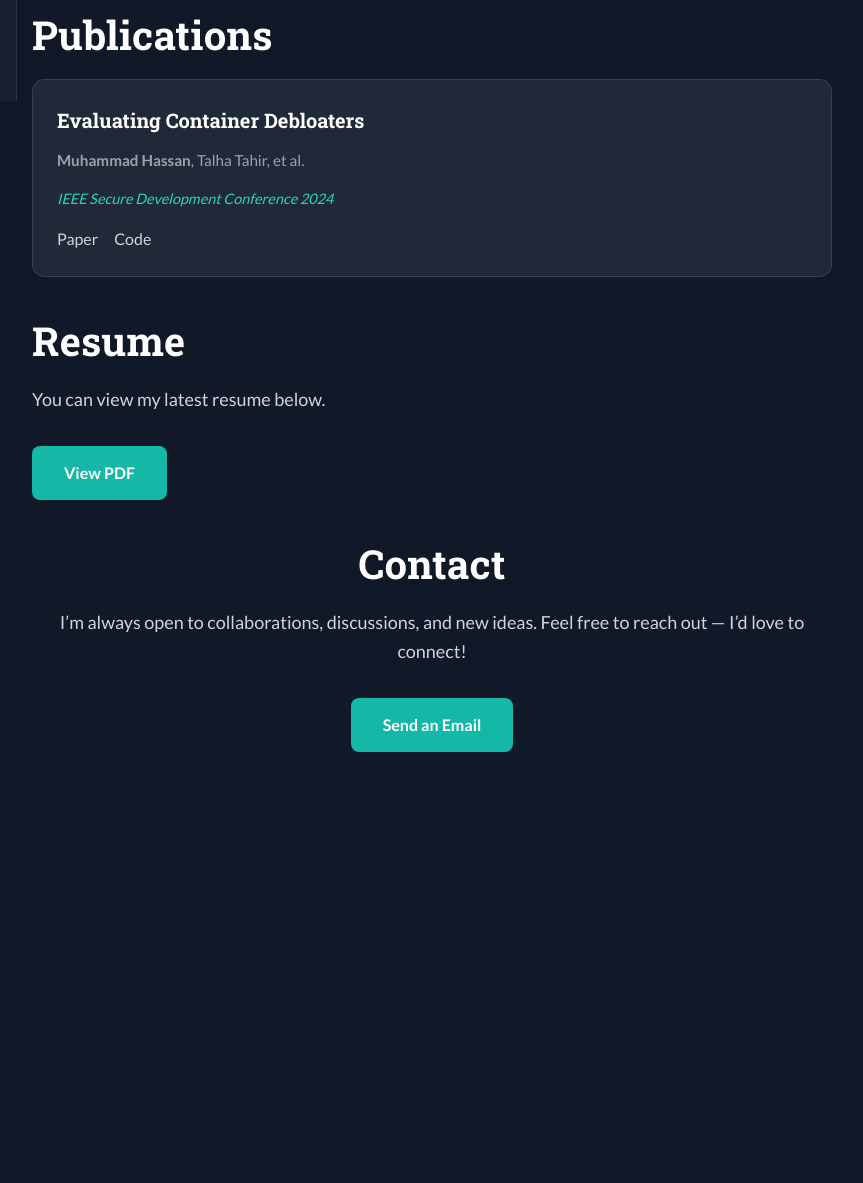
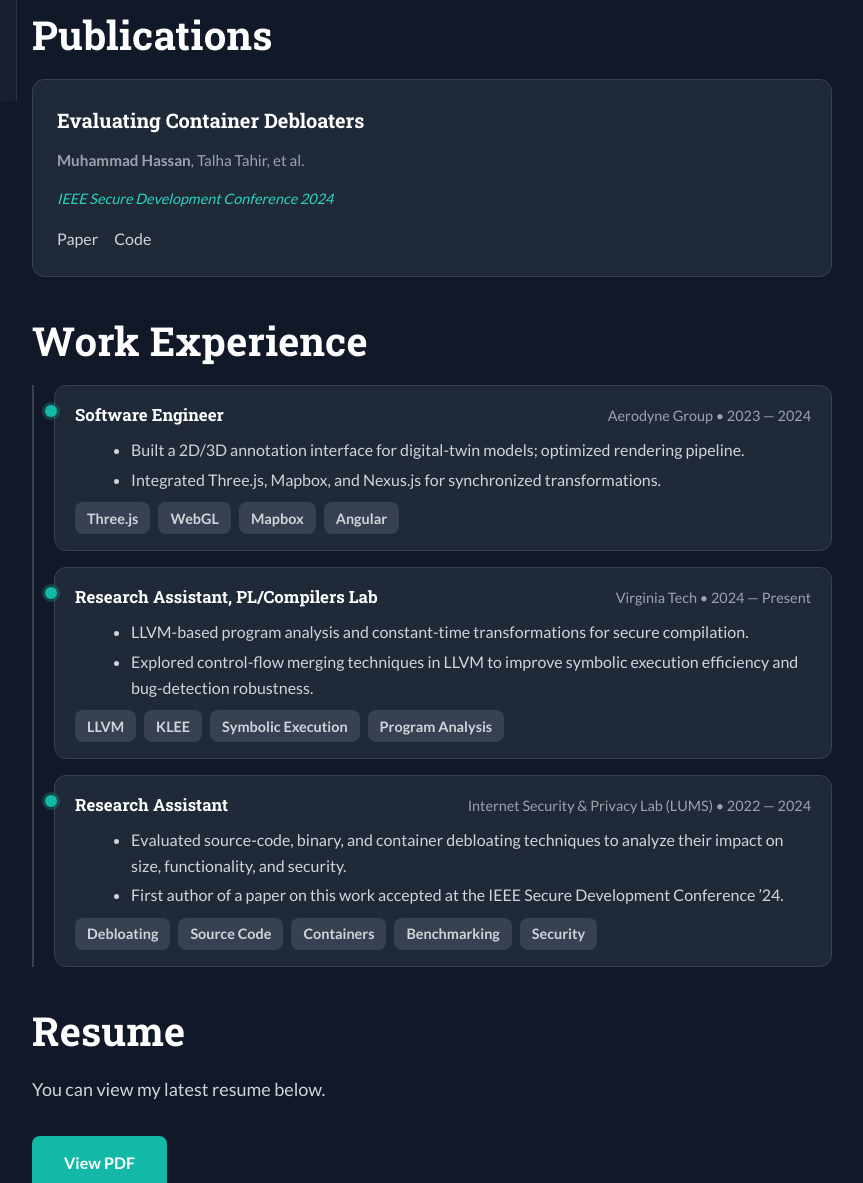
Before and after one commit to hassanaleem/hassanaleem.github.io, a plain HTML site: page index.html in a window 1280 px wide. Shown: the part 699-1882 px from the top of the page, without its empty margins (368-1231 px from the left). Before the commit the page ends 1467 px from the top, so only its background shows below. Drawn offline with Linux system fonts and the light colour scheme.

Commit message:
work experience

```diff
--- a/index.html
+++ b/index.html
@@ -23,8 +23,7 @@
     <aside class="sidebar">
         <div class="sidebar__top">
             <div class="profile">
-                <img src="pfp.jpg" alt="Muhammad Hassan"
-                    class="profile__avatar" />
+                <img src="pfp.jpg" alt="Muhammad Hassan" class="profile__avatar" />
                 <h1 class="profile__name">Muhammad Hassan</h1>
                 <p class="profile__title">PhD Candidate - Virginia Tech</p>
             </div>
@@ -34,6 +33,7 @@
                     <li><a href="#about" class="nav__link">About</a></li>
                     <li><a href="#research" class="nav__link">Research</a></li>
                     <li><a href="#publications" class="nav__link">Publications</a></li>
+                    <li><a href="#experience" class="nav__link">Work Experience</a></li>
                     <li><a href="#resume" class="nav__link">Resume</a></li>
                     <li><a href="#contact" class="nav__link">Contact</a></li>
                 </ul>
@@ -42,8 +42,8 @@
 
         <div class="sidebar__bottom">
             <div class="socials">
-                <a href="resume.pdf" class="socials__link" aria-label="CV" target="_blank"
-                    rel="noopener noreferrer"><i class="fas fa-file-pdf"></i></a>
+                <a href="resume.pdf" class="socials__link" aria-label="CV" target="_blank" rel="noopener noreferrer"><i
+                        class="fas fa-file-pdf"></i></a>
                 <a href="https://scholar.google.com/citations?user=fqTwNSYAAAAJ&hl=en" class="socials__link"
                     aria-label="Google Scholar" target="_blank" rel="noopener noreferrer"><i
                         class="fas fa-graduation-cap"></i></a>
@@ -69,6 +69,7 @@
         <a href="#about" class="mmenu__link">About</a>
         <a href="#research" class="mmenu__link">Research</a>
         <a href="#publications" class="mmenu__link">Publications</a>
+        <a href="#work-experience" class="mmenu__link">Work Experience</a>
         <a href="#resume" class="mmenu__link">Resume</a>
         <a href="#contact" class="mmenu__link">Contact</a>
     </div>
@@ -138,6 +139,79 @@
             </div>
         </section>
 
+        <!-- Work Experience Section -->
+        <section id="experience" class="section">
+            <div class="section__content scroll-fade">
+                <h2 class="section__title">Work Experience</h2>
+
+                <div class="timeline">
+                    <!-- Item 3 -->
+                    <article class="xp">
+                        <header class="xp__header">
+                            <h3 class="xp__role">Software Engineer</h3>
+                            <span class="xp__meta">Aerodyne Group • 2023 — 2024</span>
+                        </header>
+                        <ul class="xp__bullets">
+                            <li>Built a 2D/3D annotation interface for digital-twin models; optimized rendering
+                                pipeline.
+                            </li>
+                            <li>Integrated Three.js, Mapbox, and Nexus.js for synchronized transformations.</li>
+                        </ul>
+                        <div class="xp__tags">
+                            <span class="chip">Three.js</span><span class="chip">WebGL</span><span
+                                class="chip">Mapbox</span><span class="chip">Angular</span>
+                        </div>
+                    </article>
+
+                    <!-- Item 1 -->
+                    <article class="xp">
+                        <header class="xp__header">
+                            <h3 class="xp__role">Research Assistant, PL/Compilers Lab</h3>
+                            <span class="xp__meta">Virginia Tech • 2024 — Present</span>
+                        </header>
+                        <ul class="xp__bullets">
+                            <li>LLVM-based program analysis and constant-time transformations for secure compilation.
+                            </li>
+                            <li>Explored control-flow merging techniques in LLVM to improve symbolic execution
+                                efficiency and bug-detection robustness.</li>
+                        </ul>
+                        <div class="xp__tags">
+                            <span class="chip">LLVM</span>
+                            <span class="chip">KLEE</span>
+                            <span class="chip">Symbolic Execution</span>
+                            <span class="chip">Program
+                                Analysis</span>
+                        </div>
+                    </article>
+
+                    <article class="xp">
+                        <header class="xp__header">
+                            <h3 class="xp__role">Research Assistant</h3>
+                            <span class="xp__meta">Internet Security & Privacy Lab (LUMS) • 2022 — 2024</span>
+                        </header>
+
+                        <ul class="xp__bullets">
+                            <li>Evaluated source-code, binary, and container debloating techniques to analyze their
+                                impact on size, functionality, and security.</li>
+                            <li>First author of a paper on this work accepted at the IEEE Secure Development Conference
+                                ’24.</li>
+                        </ul>
+
+                        <div class="xp__tags">
+                            <span class="chip">Debloating</span>
+                            <span class="chip">Source Code</span>
+                            <span class="chip">Containers</span>
+                            <span class="chip">Benchmarking</span>
+                            <span class="chip">Security</span>
+                        </div>
+                    </article>
+
+
+                </div>
+            </div>
+        </section>
+
+
         <!-- Resume Section -->
         <section id="resume" class="section">
             <div class="section__content scroll-fade">
@@ -147,8 +221,7 @@
 
                 <div class="btn-row">
                     <!-- Opens PDF in a new tab -->
-                    <a href="resume.pdf" target="_blank" rel="noopener noreferrer"
-                        class="btn btn--primary">View PDF</a>
+                    <a href="resume.pdf" target="_blank" rel="noopener noreferrer" class="btn btn--primary">View PDF</a>
 
                 </div>
         </section>
--- a/styles.css
+++ b/styles.css
@@ -138,3 +138,33 @@ a.link:hover{ color:var(--white); border-color:var(--gray-300); }
   background: var(--teal-400);
   border-radius: 2px;
 }
+
+
+/* Work Experience / Timeline */
+.timeline{
+  display:flex; flex-direction:column; gap:1rem;
+  border-left:2px solid var(--gray-700);
+  padding-left:1.25rem;
+}
+.xp{
+  position:relative;
+  background:var(--gray-800);
+  border:1px solid var(--gray-700);
+  border-radius:var(--radius);
+  padding:1rem 1.25rem;
+}
+.xp::before{
+  content:"";
+  position:absolute; left:-0.6rem; top:1.15rem;
+  width:0.75rem; height:0.75rem; border-radius:999px;
+  background:var(--teal-500);
+  box-shadow:0 0 0 3px rgba(20,184,166,.25);
+}
+.xp__header{
+  display:flex; align-items:baseline; justify-content:space-between; gap:.5rem; flex-wrap:wrap;
+}
+.xp__role{ font-size:1.05rem; color:var(--white); margin:0; }
+.xp__meta{ color:var(--gray-400); font-size:.9rem; }
+.xp__bullets{ margin:.5rem 0 0 1rem; }
+.xp__bullets li{ margin:.25rem 0; }
+.xp__tags{ margin-top:.6rem; display:flex; gap:.5rem; flex-wrap:wrap; }
```
